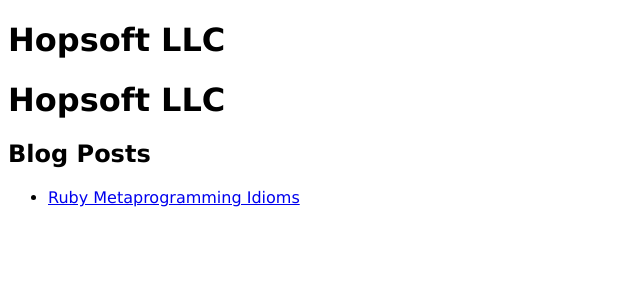
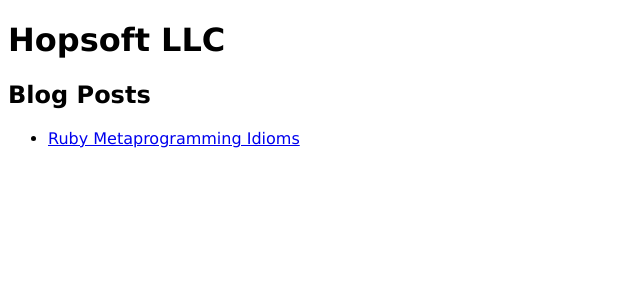
Before and after one commit to hopsoft/hopsoft.github.io, a Jekyll site: the page built from index.markdown, in a window 1280 px wide. Shown: the top 300 px of the page, without its empty margins (0-640 px from the left). Built offline with Jekyll 4.4.1, drawn with Linux system fonts in a browser that asks for light colours.

Commit message:
removed double title on index page

```diff
--- a/index.markdown
+++ b/index.markdown
@@ -2,7 +2,6 @@
 layout: base
 title: Hopsoft LLC
 ---
-# Hopsoft LLC
 
 ## Blog Posts
 {% for post in site.posts limit:5 %}
```
